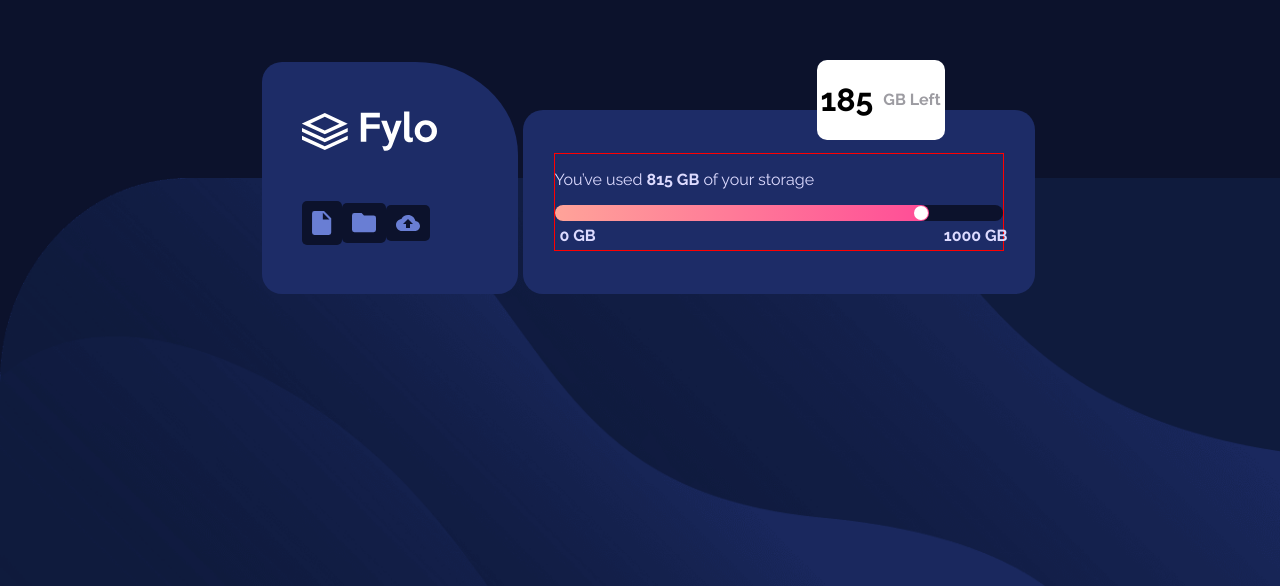
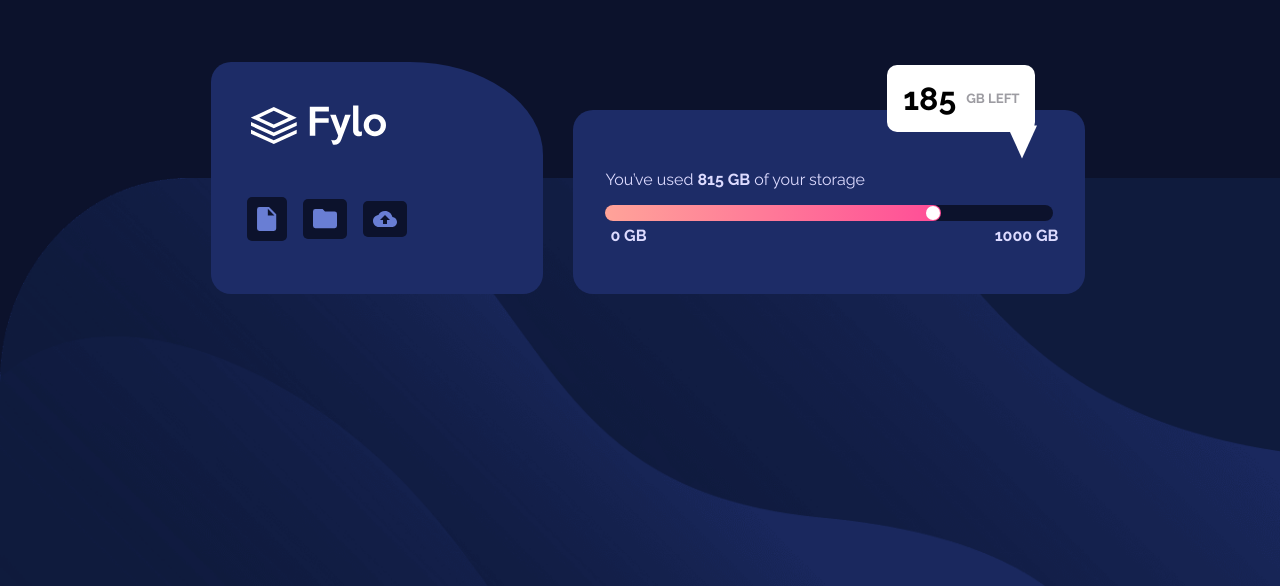
Before and after one commit to jtx007/fm-fylo-data-storage-component, a plain HTML site: page index.html in a window 1280 px wide. Shown: the part 230-816 px from the top of the page. Drawn offline with Linux system fonts and the light colour scheme.

Commit message:
Desktop design mvp complete

```diff
--- a/index.css
+++ b/index.css
@@ -8,9 +8,8 @@
   width: 100vw;
   display: grid;
   place-items: center;
-        font-family: 'Raleway', sans-serif;
+  font-family: "Raleway", sans-serif;
 }
-
 
 @media screen and (min-width: 375px) and (max-width: 749px) {
   body {
@@ -64,14 +63,12 @@
     justify-content: space-evenly;
     align-items: center;
     margin-left: 40px;
-
   }
 
   .icon {
     background-color: hsl(229, 57%, 11%);
     border-radius: 5px;
     padding: 10px;
-
   }
 
   .progress-container {
@@ -79,10 +76,12 @@
     border-radius: 20px;
   }
 
-
-
   .progress-bar {
-        background-image: linear-gradient(to right,hsl(6, 100%, 80%), hsl(335, 100%, 65%));
+    background-image: linear-gradient(
+      to right,
+      hsl(6, 100%, 80%),
+      hsl(335, 100%, 65%)
+    );
     padding: 8px;
     border-radius: 20px;
     width: 48vw;
@@ -91,7 +90,7 @@
 
   .progress-stopper {
     position: absolute;
-        background-color: #FFFEFF;
+    background-color: #fffeff;
     padding: 7px;
     border-radius: 50%;
     right: 1px;
@@ -122,23 +121,22 @@
   }
 
   h4 {
-        color: #9D9CA2;
+    color: #9d9ca2;
     margin-left: 5px;
   }
 }
-
 
 @media screen and (min-width: 750px) {
   .main {
     display: grid;
     place-items: center;
     grid-template-columns: auto 1fr;
-        column-gap: 5px;
+    column-gap: 30px;
   }
 
   .fylo-logo-container {
     background-color: hsl(228, 56%, 26%);
-        width: 20vw;
+    width: 26vw;
     height: 29vh;
     border-radius: 20px 40% 20px 20px;
     display: flex;
@@ -147,8 +145,11 @@
     align-items: flex-start;
   }
 
+
+
   .logo {
     margin-left: 40px;
+    margin-top: -10px;
   }
 
   .fylo-stats-container {
@@ -166,23 +167,21 @@
 
   .stats {
     width: 35vw;
-        border: 1px solid red;
   }
 
   .icons {
     display: flex;
-        width: 10vw;
+    width: 15vw;
     justify-content: space-evenly;
     align-items: center;
-        margin-left: 40px;
-
+    margin-left: 20px;
+    justify-self: flex-start;
   }
 
   .icon {
     background-color: hsl(229, 57%, 11%);
     border-radius: 5px;
     padding: 10px;
-
   }
 
   .progress-container {
@@ -191,19 +190,21 @@
     width: 35vw;
   }
 
-
-
   .progress-bar {
-        background-image: linear-gradient(to right,hsl(6, 100%, 80%), hsl(335, 100%, 65%));
+    background-image: linear-gradient(
+      to right,
+      hsl(6, 100%, 80%),
+      hsl(335, 100%, 65%)
+    );
     padding: 8px;
     border-radius: 20px;
-        width: 28vw;
+    width: 25vw;
     position: relative;
   }
 
   .progress-stopper {
     position: absolute;
-        background-color: #FFFEFF;
+    background-color: #fffeff;
     padding: 7px;
     border-radius: 50%;
     right: 1px;
@@ -215,27 +216,44 @@
     width: inherit;
     justify-content: space-between;
   }
+  .storage-remaining::before {
+    content: "";
+    position: absolute;
+    display: block;
+    width: 0px;
+    left: 91%;
+    bottom: 0;
+    border: 15px solid transparent;
+    border-bottom: 0;
+    border-top: 33px solid white;
+    transform: translate(-50%, calc(80% + 0px));
+  }
 
   .storage-remaining {
     position: absolute;
     color: black;
     background-color: white;
-        top: -50px;
-        right: 90px;
+    top: -45px;
+    right: 50px;
     width: 10vw;
     display: flex;
     flex-flow: row wrap;
     justify-content: center;
     align-items: center;
     border-radius: 10px;
+    padding: 10px 10px 10px 10px;
   }
 
   h1 {
     margin-right: 5px;
+    margin-top: 5px;
+    margin-bottom: 5px;
   }
 
-    h4 {
-        color: #9D9CA2;
+  h5 {
+    color: #9d9ca2;
     margin-left: 5px;
+    margin-top: 5px;
+    margin-bottom: 5px;
   }
 }
--- a/index.html
+++ b/index.html
@@ -53,7 +53,7 @@
           <strong>1000 GB</strong>
         </div>
         <div class="storage-remaining">
-          <h1>185</h1> <h4>GB Left</h4>
+          <h1>185</h1> <h5>GB LEFT</h5>
         </div>
 
       </div>
```
Lines whose indentation alone changed are shown as unchanged.
